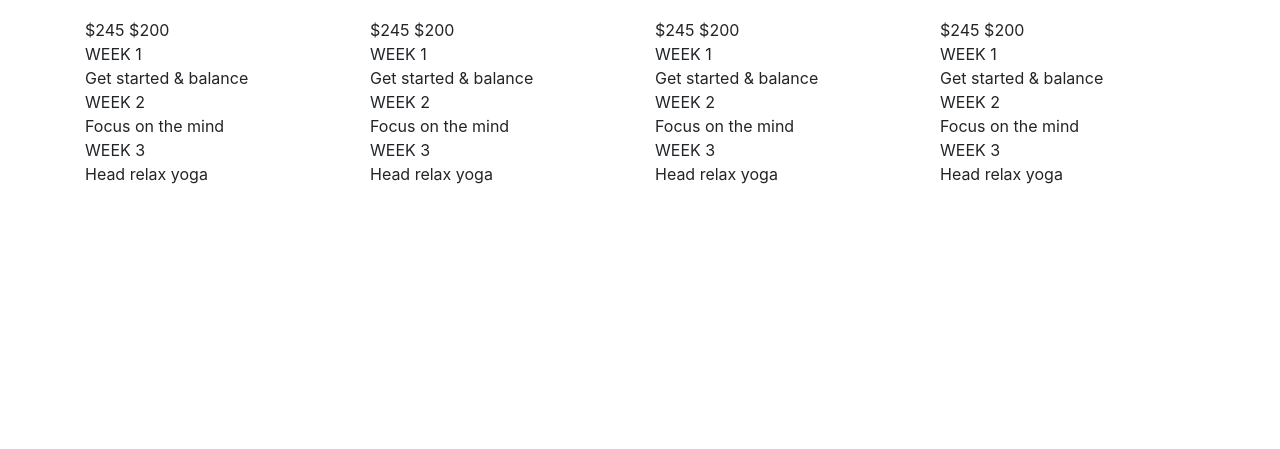
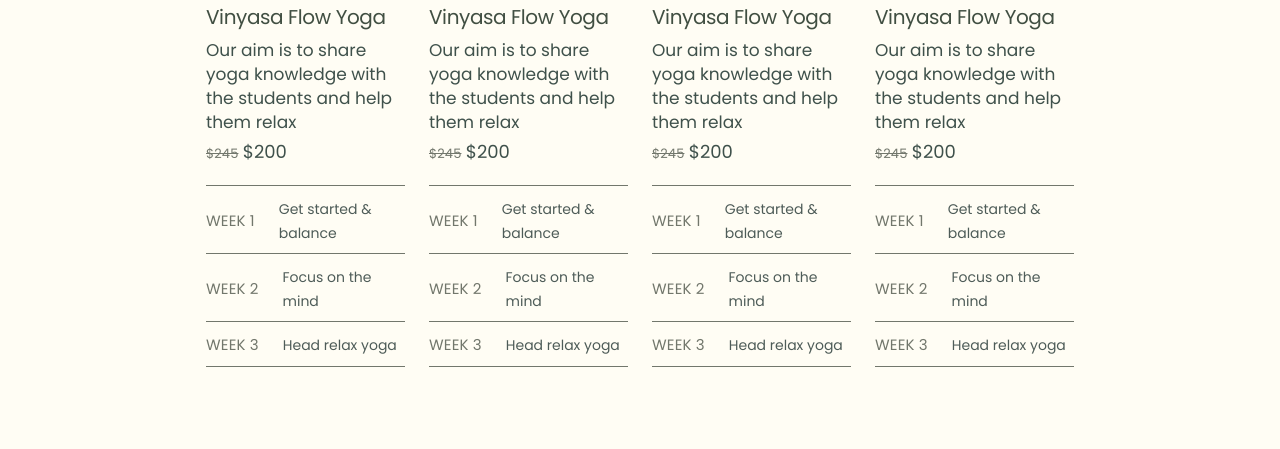
Before and after one commit to 05nam/anhNeo, a plain HTML site: page components/page2.html in a window 1280 px wide. Shown: the part 437-886 px from the top of the page. Before the commit the page ends 800 px from the top, so only its background shows below. Drawn offline with nearby package versions, Linux system fonts and the light colour scheme.

Commit message:
sai duong dan css

```diff
--- a/components/page2.html
+++ b/components/page2.html
@@ -19,7 +19,7 @@
       integrity="sha384-xOolHFLEh07PJGoPkLv1IbcEPTNtaed2xpHsD9ESMhqIYd0nLMwNLD69Npy4HI+N"
       crossorigin="anonymous"
     />
-    <link rel="stylesheet" href="../Css/page4/page4.css" />
+    <link rel="stylesheet" href="../Css/page2/main.css" />
   </head>
   <body>
     <section class="section">
```
